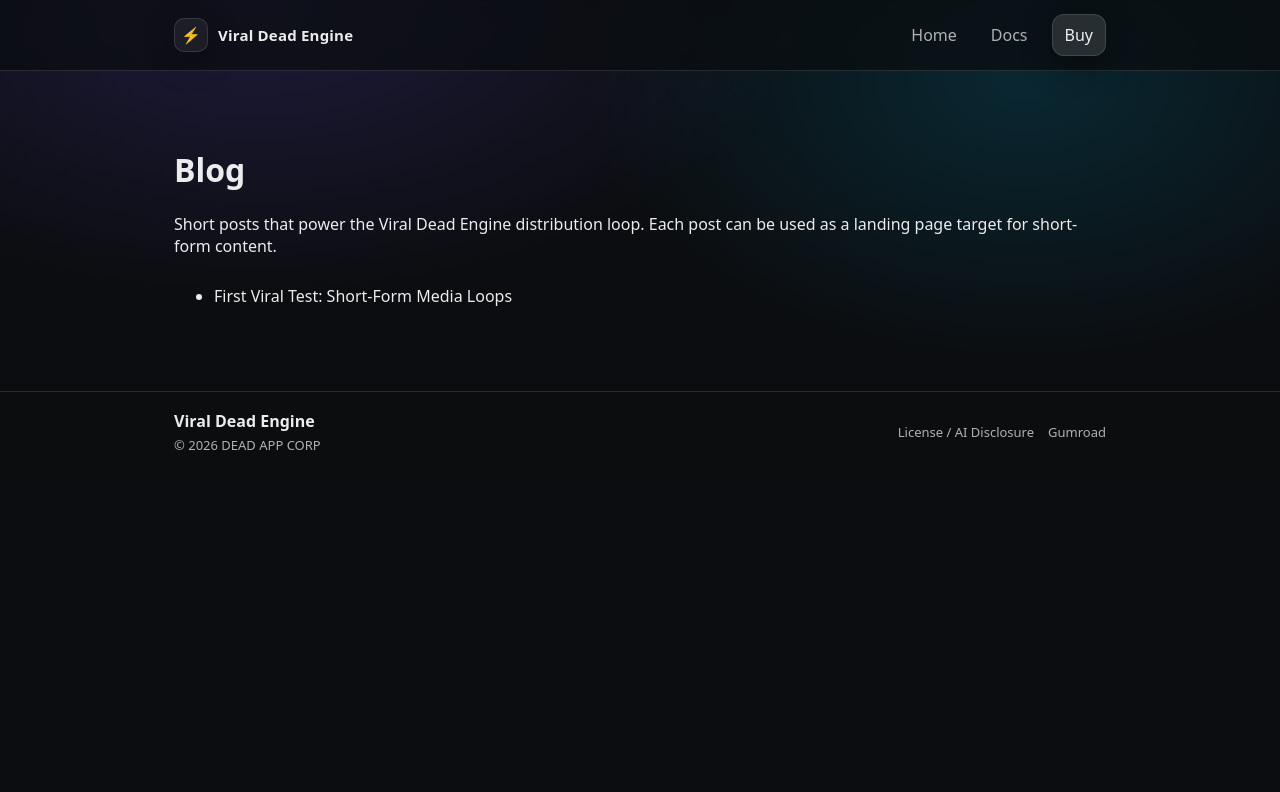
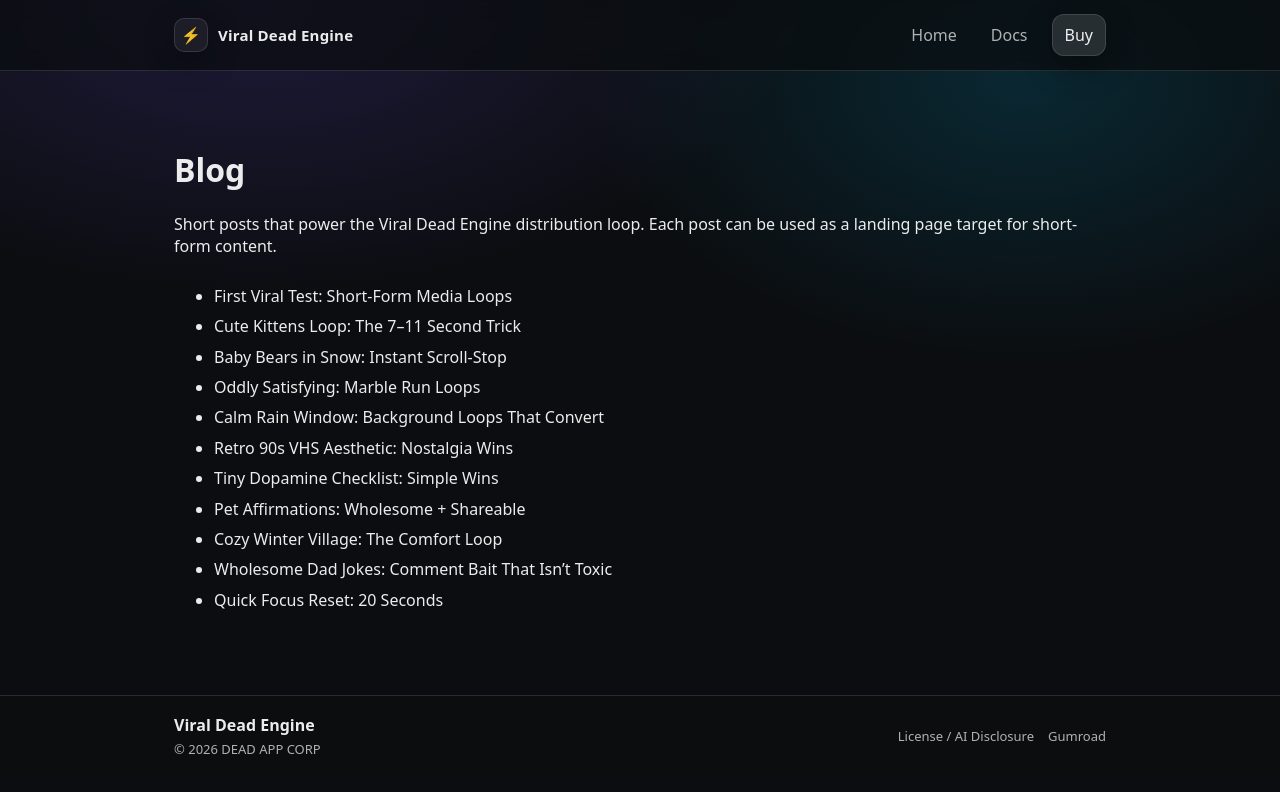
Before and after one commit to bbwhited04-lgtm/viraldeadengine, a Next.js app: page /blog in a window 1280 px wide. Shown: the top 792 px of the page. Built offline with nearby package versions, Linux system fonts and the light colour scheme.

Commit message:
Update page.tsx

```diff
--- a/src/app/blog/page.tsx
+++ b/src/app/blog/page.tsx
@@ -13,10 +13,19 @@ export default function BlogIndex() {
       </p>
 
       <ul style={{ marginTop: 24, lineHeight: 1.9 }}>
-        <li>
-          <a href="/blog/first-test">First Viral Test: Short-Form Media Loops</a>
-        </li>
-      </ul>
+  <li><a href="/blog/first-test">First Viral Test: Short-Form Media Loops</a></li>
+  <li><a href="/blog/cute-kittens-loop">Cute Kittens Loop: The 7–11 Second Trick</a></li>
+  <li><a href="/blog/baby-bears-snow">Baby Bears in Snow: Instant Scroll-Stop</a></li>
+  <li><a href="/blog/oddly-satisfying-marble">Oddly Satisfying: Marble Run Loops</a></li>
+  <li><a href="/blog/calm-rain-window">Calm Rain Window: Background Loops That Convert</a></li>
+  <li><a href="/blog/retro-90s-vhs">Retro 90s VHS Aesthetic: Nostalgia Wins</a></li>
+  <li><a href="/blog/tiny-dopamine-checklist">Tiny Dopamine Checklist: Simple Wins</a></li>
+  <li><a href="/blog/pet-affirmations">Pet Affirmations: Wholesome + Shareable</a></li>
+  <li><a href="/blog/cozy-winter-village">Cozy Winter Village: The Comfort Loop</a></li>
+  <li><a href="/blog/wholesome-dad-jokes">Wholesome Dad Jokes: Comment Bait That Isn’t Toxic</a></li>
+  <li><a href="/blog/quick-focus-reset">Quick Focus Reset: 20 Seconds</a></li>
+</ul>
+
     </main>
   );
 }
```
